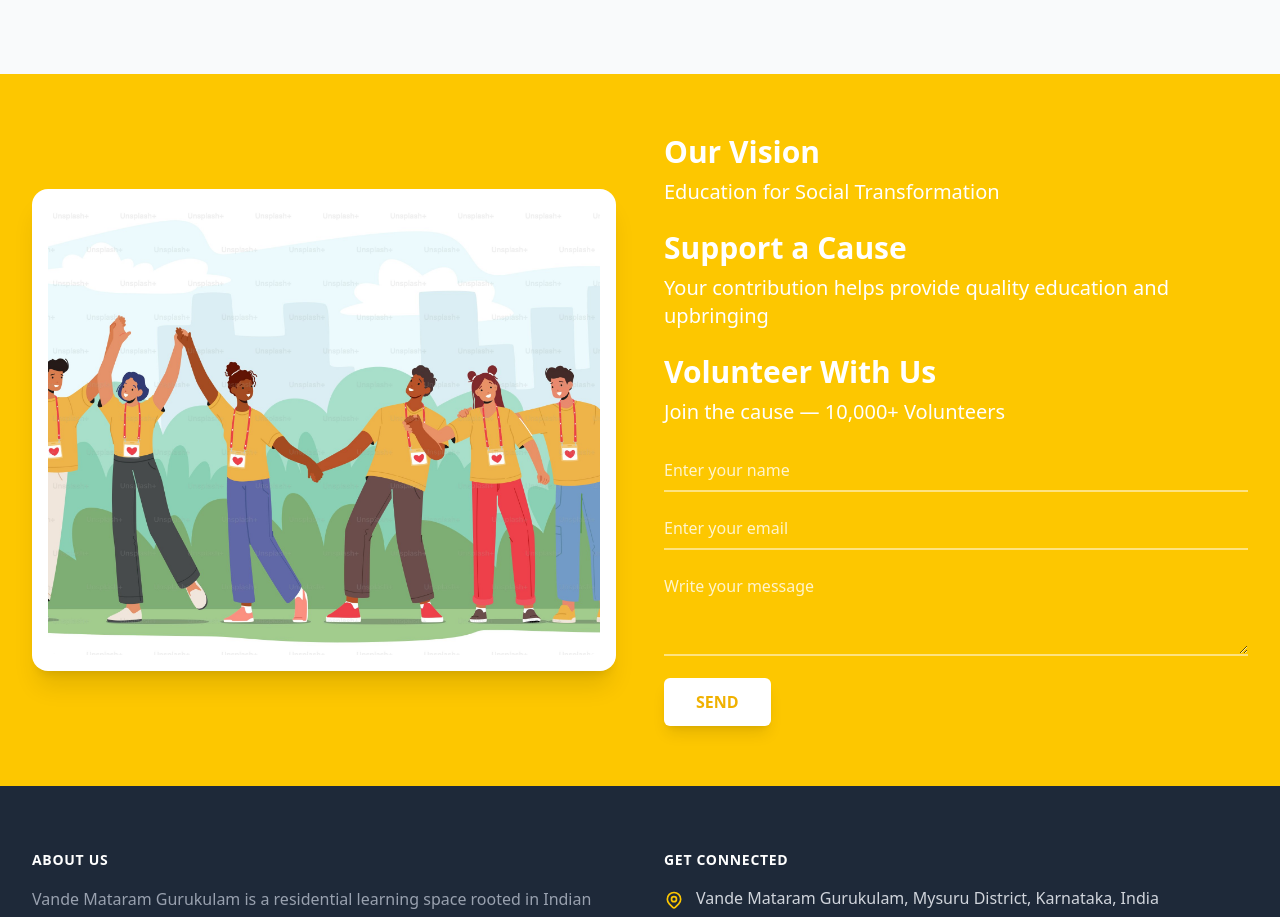
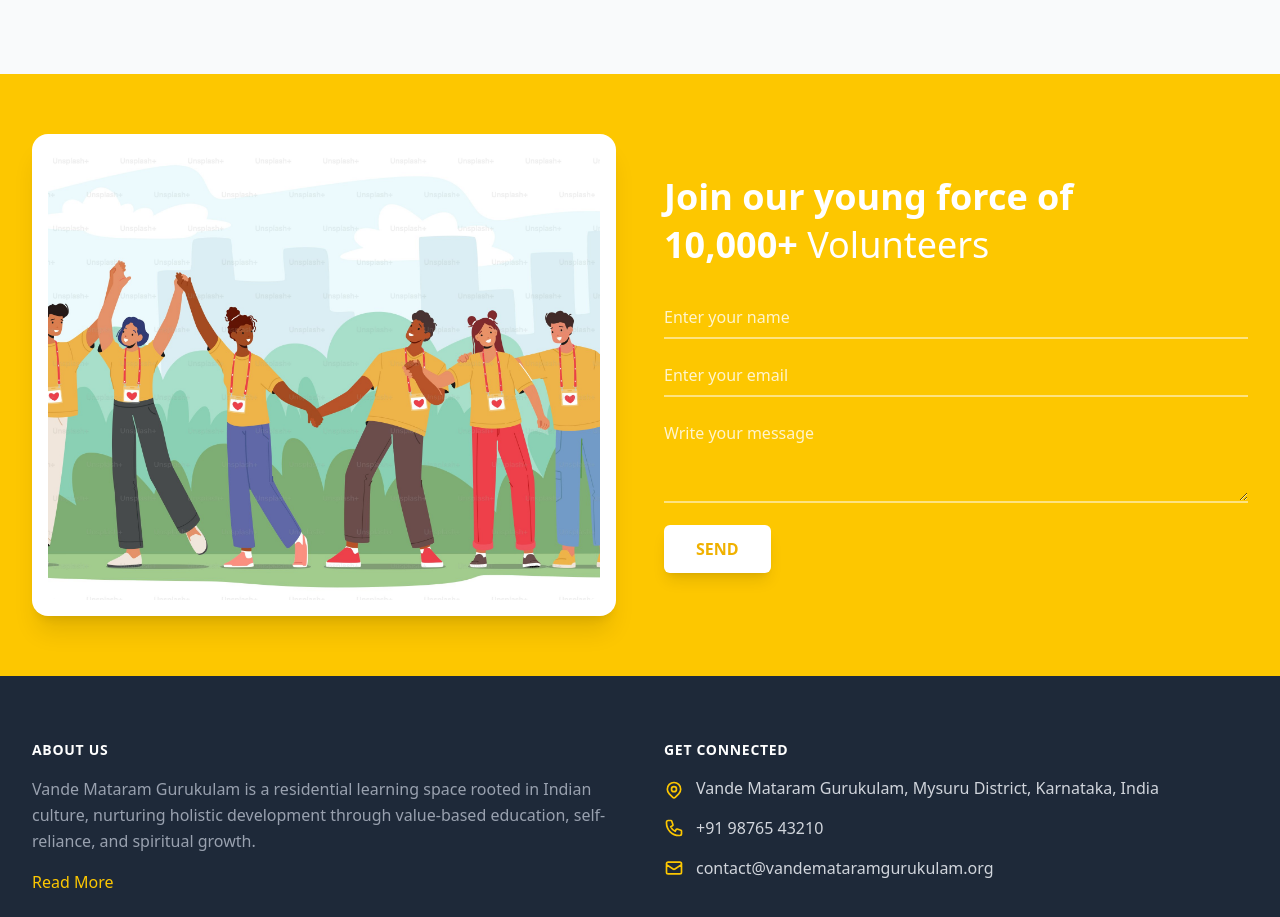
Before and after one commit to sanju1619/Vande-Matharam-, a React (Vite) app: page / in a window 1280 px wide. Shown: the part 3460-4377 px from the top of the page. Built offline with nearby package versions, Linux system fonts and the light colour scheme.

Commit message:
voluntersection_updated

```diff
--- a/src/Pages/HomePages/VolunterSection.jsx
+++ b/src/Pages/HomePages/VolunterSection.jsx
@@ -5,55 +5,49 @@
 import { useInView } from 'react-intersection-observer';
 import volunter from '../../assets/images/volunter.jpg'
 
+// IMPORTANT: Updated image URL to something that looks better as a vertical image
+// If your image is horizontal, it will still work but might look less balanced.
 const volunteerImageUrl = volunter;
 
+
 const VolunteerSection = () => {
+  // Hook to trigger the counting animation
   const { ref, inView } = useInView({
     triggerOnce: true,
     threshold: 0.3,
   });
 
   return (
+    // UPDATED: Reduced vertical padding (py-12 sm:py-20)
     <section ref={ref} className="bg-yellow-400 py-8 sm:py-15">
       <div className="max-w-7xl mx-auto px-6 lg:px-8">
         <div className="grid grid-cols-1 lg:grid-cols-2 gap-12 items-center">
 
-          {/* Left Column: Image */}
+          {/* Left Column: Image Card */}
           <div className="bg-white p-4 rounded-2xl shadow-xl">
             <img
               src={volunteerImageUrl}
               alt="Group of happy volunteers"
+              // UPDATED: Added h-full and w-full for consistent sizing within its container
+              // Added lg:h-[450px] to control the height of the image on large screens
               className="rounded-xl w-full h-full object-cover lg:h-[450px]"
             />
           </div>
 
-          {/* Right Column */}
-          <div className="text-white space-y-6">
-            {/* Our Vision */}
-            <div>
-              <h2 className="text-2xl sm:text-3xl font-bold">Our Vision</h2>
-              <p className="mt-2 text-lg sm:text-xl">Education for Social Transformation</p>
-            </div>
-
-            {/* Support a Cause */}
-            <div>
-              <h2 className="text-2xl sm:text-3xl font-bold">Support a Cause</h2>
-              <p className="mt-2 text-lg sm:text-xl">
-                Your contribution helps provide quality education and upbringing
-              </p>
-            </div>
-
-            {/* Volunteer With Us */}
-            <div>
-              <h2 className="text-2xl sm:text-3xl font-bold">Volunteer With Us</h2>
-              <p className="mt-2 text-lg sm:text-xl">
-                Join the cause —{' '}
-                {inView ? <CountUp start={0} end={10000} duration={3} separator="," /> : '0'}+ Volunteers
-              </p>
-            </div>
+          {/* Right Column: Counter and Form */}
+          <div className="text-white">
+            {/* Animated Counter */}
+            {/* UPDATED: Reduced font sizes slightly to help with overall compactness */}
+            <h2 className="text-3xl sm:text-4xl font-bold">
+              Join our young force of{' '}
+              <span className="block mt-2">
+                {inView ? <CountUp start={0} end={10000} duration={3} separator="," /> : '0'}+
+                <span className="text-3xl sm:text-4xl font-medium"> Volunteers</span>
+              </span>
+            </h2>
 
             {/* Volunteer Form */}
-            <form action="#" method="POST" className="mt-6 space-y-4">
+            <form action="#" method="POST" className="mt-8 space-y-4"> {/* UPDATED: space-y-4 for tighter spacing */}
               <div>
                 <label htmlFor="name" className="sr-only">Your Name</label>
                 <input
@@ -79,7 +73,7 @@
                 <textarea
                   name="message"
                   id="message"
-                  rows="3"
+                  rows="3" // UPDATED: Reduced rows from 4 to 3 for compactness
                   placeholder="Write your message"
                   className="w-full bg-transparent border-b-2 border-white/50 placeholder-white/80 text-white focus:outline-none focus:border-white transition-colors py-2"
                 ></textarea>
```
